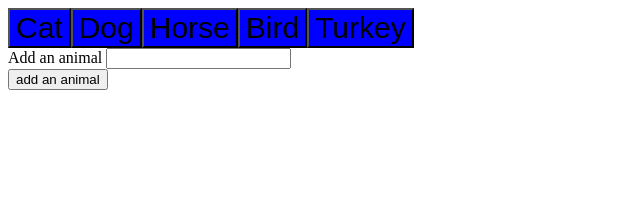
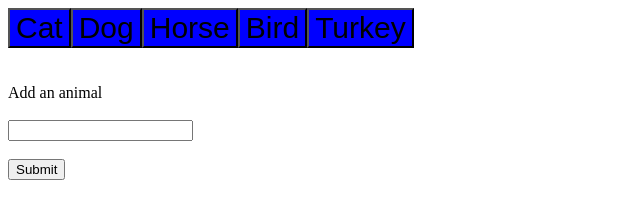
Before and after one commit to kokimussa/APIs-AJAX-Homework, a plain HTML site: page index.html in a window 1280 px wide. Shown: the whole page, without its empty margins (0-640 px from the left). Drawn offline with nearby package versions, Linux system fonts and the light colour scheme.

Commit message:
Homework

```diff
--- a/index.html
+++ b/index.html
@@ -16,13 +16,23 @@
 
  </div>
 
+
+    <br>
+    <br>
+
  <form id="animal-form">
       <label for="animal-input">Add an animal</label>
+      <br>
+      <br>
       <input type="text" id="animal-input"><br>
+      <br>
 
-       <!-- Button triggers new animal to be added -->
-      <input id="add-animal" type="submit" value="add an animal">
+      <!-- Button triggers new animal to be added -->
+      <input id="add-animal" type="submit" value="Submit">
     </form>
+
+    <br>
+    <br>
 
    <div id="animals">
 
```
